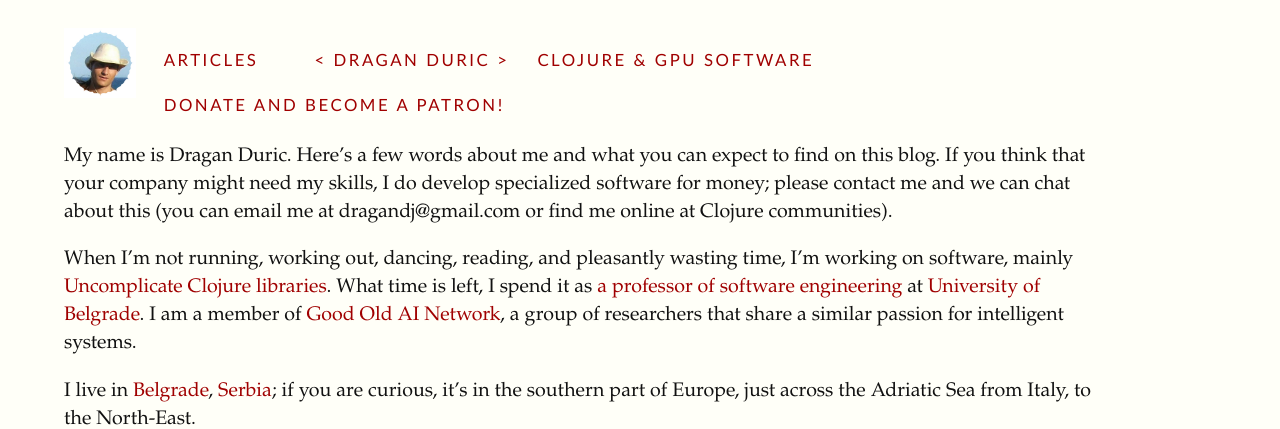
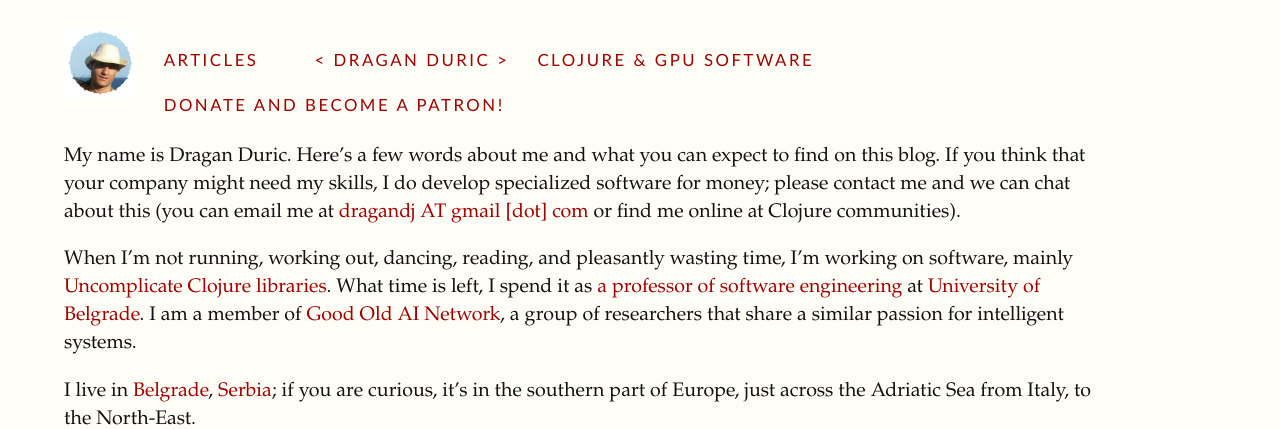
Before and after one commit to blueberry/blueberry.github.io, a Jekyll site: the page built from about/index.md, in a window 1280 px wide and 900 px high, cut to the strip 0-429 px from the top of the window. Built offline with Jekyll 4.4.1, drawn with Linux system fonts in a browser that asks for light colours; comment, search, counter and statistics services are not loaded.

Commit message:
Fix email.

```diff
--- a/about/index.md
+++ b/about/index.md
@@ -3,7 +3,7 @@
 title: Dragan Duric
 ---
 
-My name is Dragan Duric. Here's a few words about me and what you can expect to find on this blog. If you think that your company might need my skills, I do develop specialized software for money; please contact me and we can chat about this (you can email me at dragandj@gmail.com or find me online at Clojure communities).
+My name is Dragan Duric. Here's a few words about me and what you can expect to find on this blog. If you think that your company might need my skills, I do develop specialized software for money; please contact me and we can chat about this (you can email me at <a href="mailto:dragandj@gmail.com" class="email-link">dragandj AT gmail [dot] com</a> or find me online at Clojure communities).
 
 When I'm not running, working out, dancing, reading, and pleasantly wasting time, I'm working on software, mainly [Uncomplicate Clojure libraries](http://uncomplicate.org). What time is left, I spend it as [a professor of software engineering](https://en.fon.bg.ac.rs/nastavnici/dragan-djuric/) at [University of Belgrade](https://en.fon.bg.ac.rs/nastavnici/dragan-djuric/). I am a member of [Good Old AI Network](http://goodoldai.org), a group of researchers that share a similar passion for intelligent systems.
 
```
